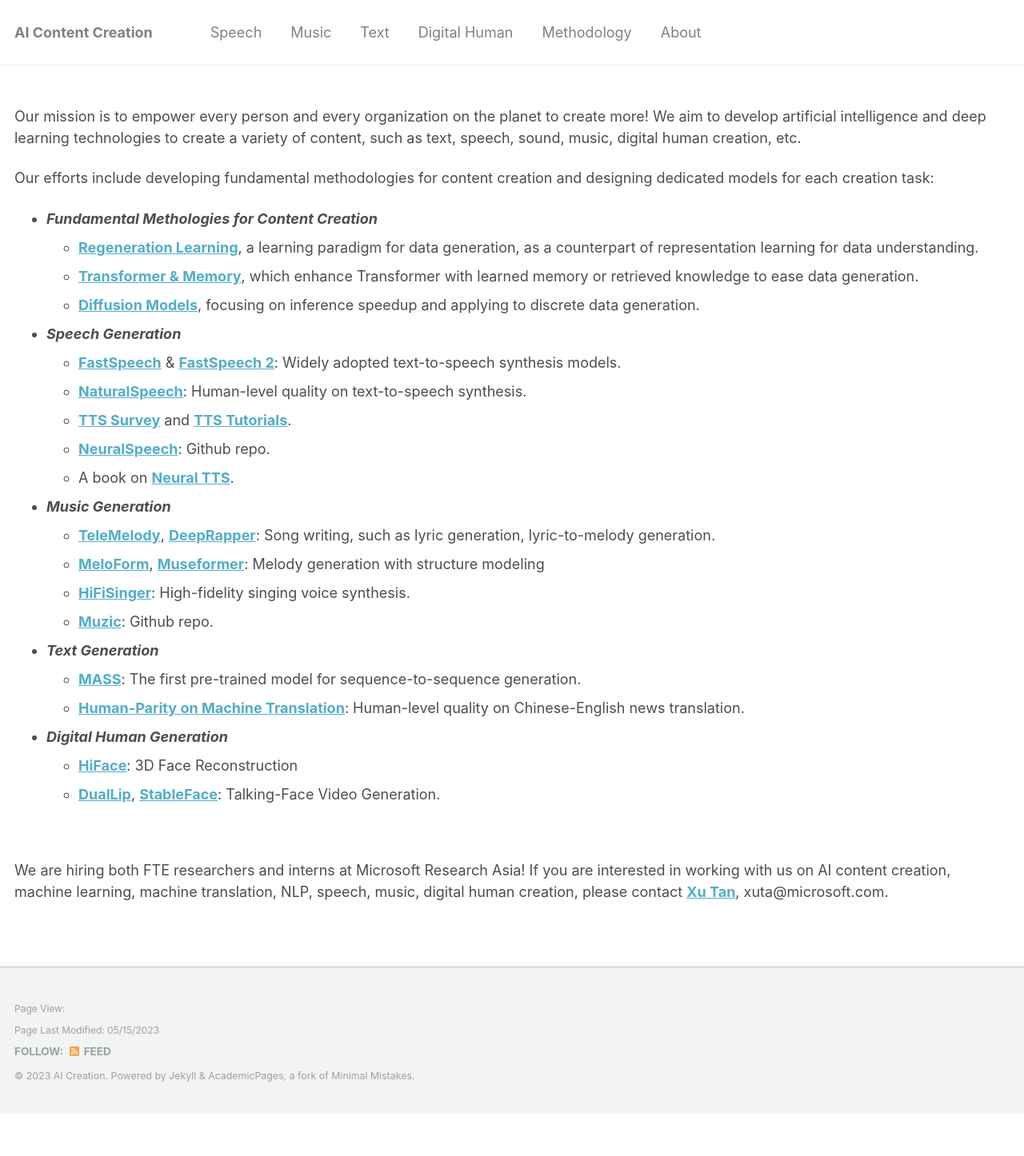
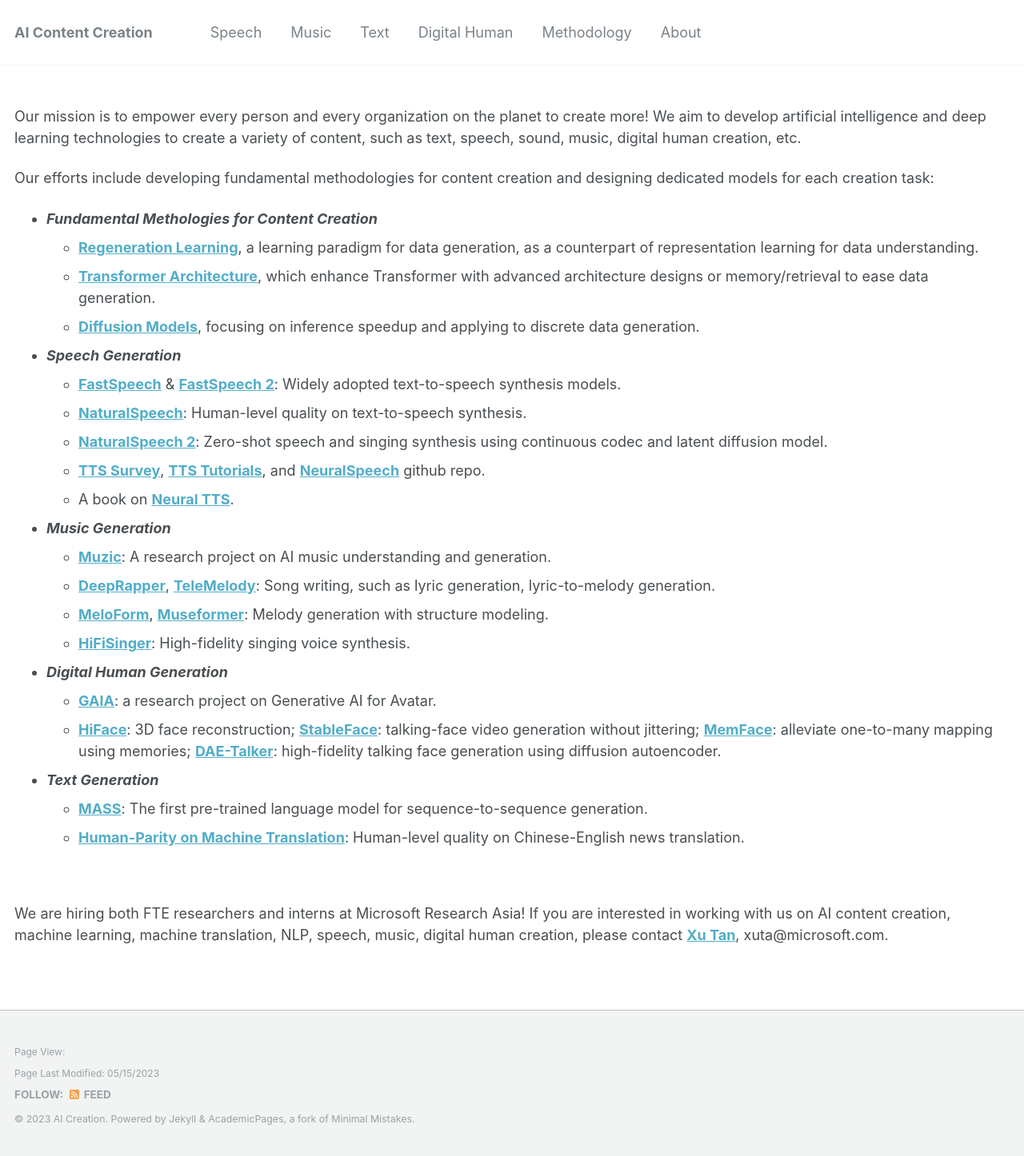
Before and after one commit to ai-creation/ai-creation.github.io, a Jekyll site: the page built from _pages/main.md, in a window 1280 px wide. Shown: the whole page at 80% size. Built offline with Jekyll 4.4.1, drawn with Linux system fonts in a browser that asks for light colours; comment, search, counter and statistics services are not loaded; before the commit the page ends 1392 px from its top, so only the background shows below that.

Commit message:
Update main.md

```diff
--- a/_pages/main.md
+++ b/_pages/main.md
@@ -11,26 +11,25 @@
 Our efforts include developing fundamental methodologies for content creation and designing dedicated models for each creation task:
 * ***Fundamental Methologies for Content Creation***
   + [**Regeneration Learning**](https://arxiv.org/abs/2301.08846), a learning paradigm for data generation, as a counterpart of representation learning for data understanding.
-  + [**Transformer & Memory**](https://ai-creation.github.io/methodology/#method_memory), which enhance Transformer with learned memory or retrieved knowledge to ease data generation.
+  + [**Transformer Architecture**](https://ai-creation.github.io/methodology/#method_memory), which enhance Transformer with advanced architecture designs or memory/retrieval to ease data generation.
   + [**Diffusion Models**](https://ai-creation.github.io/methodology/#method_diffusion), focusing on inference speedup and applying to discrete data generation.
 * ***Speech Generation***
   + [**FastSpeech**](https://arxiv.org/abs/1905.09263) & [**FastSpeech 2**](https://arxiv.org/abs/2006.04558): Widely adopted text-to-speech synthesis models.
   + [**NaturalSpeech**](https://arxiv.org/abs/2205.04421): Human-level quality on text-to-speech synthesis.
-  + [**TTS Survey**](https://arxiv.org/abs/2106.15561) and [**TTS Tutorials**](https://github.com/tts-tutorial).
-  + [**NeuralSpeech**](https://github.com/microsoft/NeuralSpeech): Github repo.
+  + [**NaturalSpeech 2**](https://arxiv.org/abs/2304.09116): Zero-shot speech and singing synthesis using continuous codec and latent diffusion model.
+  + [**TTS Survey**](https://arxiv.org/abs/2106.15561), [**TTS Tutorials**](https://github.com/tts-tutorial), and [**NeuralSpeech**](https://github.com/microsoft/NeuralSpeech) github repo.
   + A book on [**Neural TTS**](https://link.springer.com/book/9789819908264).
 * ***Music Generation***
-  + [**TeleMelody**](https://arxiv.org/abs/2109.09617), [**DeepRapper**](https://arxiv.org/abs/2107.01875): Song writing, such as lyric generation, lyric-to-melody generation.
-  + [**MeloForm**](https://arxiv.org/abs/2208.14345), [**Museformer**](https://arxiv.org/abs/2210.10349):  Melody generation with structure modeling
+  + [**Muzic**](https://github.com/microsoft/muzic): A research project on AI music understanding and generation.
+  + [**DeepRapper**](https://arxiv.org/abs/2107.01875), [**TeleMelody**](https://arxiv.org/abs/2109.09617): Song writing, such as lyric generation, lyric-to-melody generation.
+  + [**MeloForm**](https://arxiv.org/abs/2208.14345), [**Museformer**](https://arxiv.org/abs/2210.10349): Melody generation with structure modeling.
   + [**HiFiSinger**](https://arxiv.org/abs/2009.01776): High-fidelity singing voice synthesis.
-  + [**Muzic**](https://github.com/microsoft/muzic): Github repo.
+* ***Digital Human Generation***
+  + [**GAIA**](https://github.com/microsoft/GAIA): a research project on Generative AI for Avatar.
+  + [**HiFace**](https://arxiv.org/abs/2303.11225): 3D face reconstruction; [**StableFace**](https://arxiv.org/abs/2208.13717): talking-face video generation without jittering; [**MemFace**](https://arxiv.org/abs/2212.05005): alleviate one-to-many mapping using memories; [**DAE-Talker**](https://arxiv.org/abs/2303.17550): high-fidelity talking face generation using diffusion autoencoder.
 * ***Text Generation***
-  + [**MASS**](https://arxiv.org/abs/1905.02450): The first pre-trained model for sequence-to-sequence generation.
+  + [**MASS**](https://arxiv.org/abs/1905.02450): The first pre-trained language model for sequence-to-sequence generation.
   + [**Human-Parity on Machine Translation**](https://arxiv.org/abs/1803.05567): Human-level quality on Chinese-English news translation.
-* ***Digital Human Generation***
-  + [**HiFace**](): 3D Face Reconstruction
-  + [**DualLip**](https://arxiv.org/abs/2009.05784), [**StableFace**](https://arxiv.org/abs/2208.13717): Talking-Face Video Generation.
-
 
 &nbsp;
 
```
